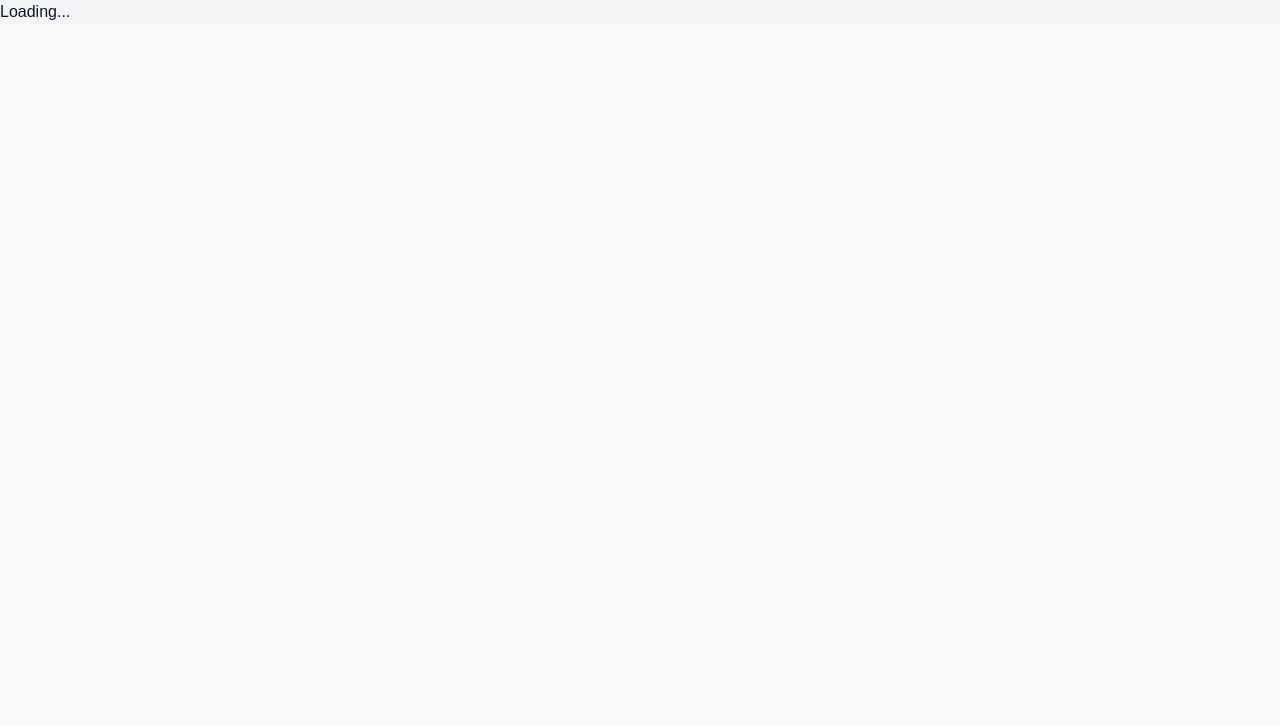
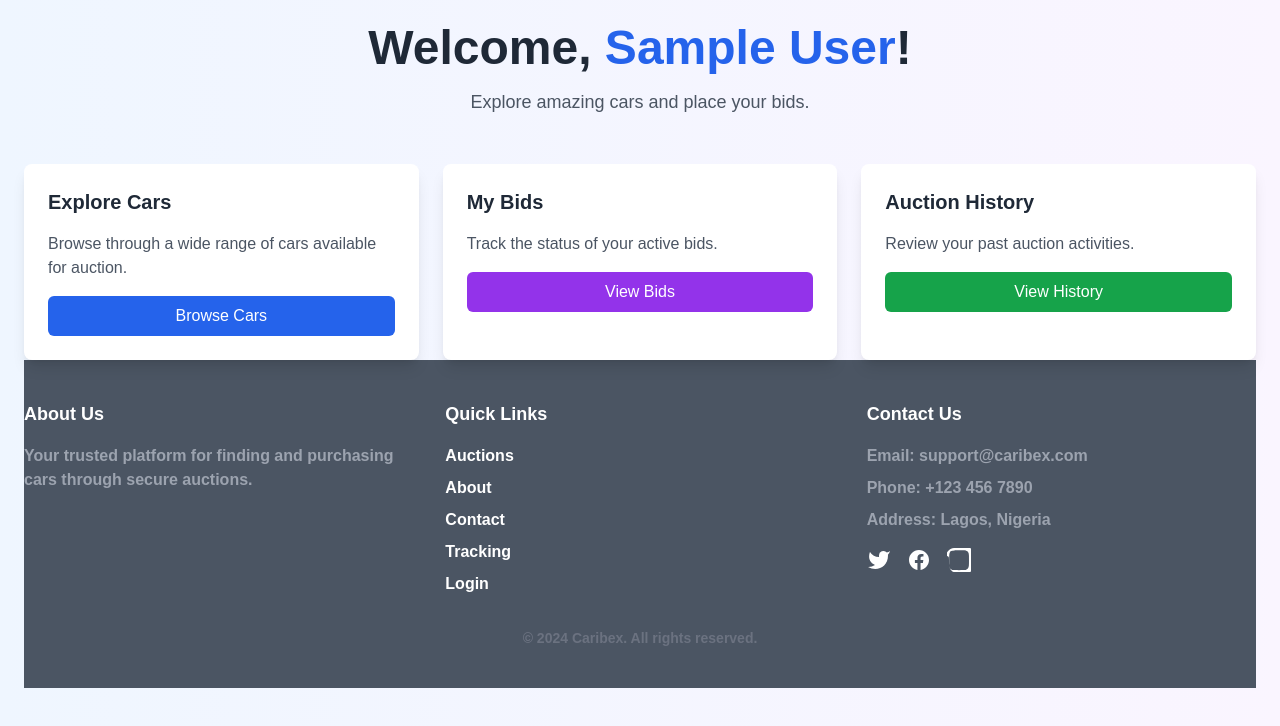
Before and after one commit to Fortunechinenyem/CARIBEX, a Next.js app: page /dashboard in a window 1280 px wide. Before the commit this address had no page. Shown: the top 726 px of the page. Built offline with nearby package versions, Linux system fonts and the light colour scheme; no server answers; sample sign-in values are in the browser's storage.

Commit message:
update dashboard

```diff
--- /dev/null
+++ b/lib/auth.js
@@ -0,0 +1,30 @@
+import {
+  createUserWithEmailAndPassword,
+  signInWithEmailAndPassword,
+  updateProfile,
+  signOut,
+} from "firebase/auth";
+import { auth } from "./firebase";
+
+export const signup = async (email, password, name) => {
+  const userCredential = await createUserWithEmailAndPassword(
+    auth,
+    email,
+    password
+  );
+  const user = userCredential.user;
+
+  await updateProfile(user, {
+    displayName: name,
+  });
+
+  return user;
+};
+
+export const login = async (email, password) => {
+  return await signInWithEmailAndPassword(auth, email, password);
+};
+
+export const logout = async () => {
+  return await signOut(auth);
+};
--- a/lib/db.js
+++ /dev/null
@@ -1,27 +0,0 @@
-import { MongoClient } from "mongodb";
-
-let client;
-let clientPromise;
-
-if (!process.env.MONGO_URI) {
-  throw new Error("Please add your MongoDB URI to .env.local");
-}
-
-const uri = process.env.MONGO_URI;
-
-if (process.env.NODE_ENV === "development") {
-  if (!global._mongoClientPromise) {
-    client = new MongoClient(uri);
-    global._mongoClientPromise = client.connect();
-  }
-  clientPromise = global._mongoClientPromise;
-} else {
-  client = new MongoClient(uri);
-  clientPromise = client.connect();
-}
-
-export default async function connectDB() {
-  const client = await clientPromise;
-  const db = client.db(process.env.MONGODB_DB);
-  return { db, client };
-}
--- /dev/null
+++ b/lib/firebase.js
@@ -0,0 +1,18 @@
+import { initializeApp, getApps, getApp } from "firebase/app";
+import { getAuth } from "firebase/auth";
+import { getFirestore } from "firebase/firestore";
+
+const firebaseConfig = {
+  apiKey: process.env.NEXT_PUBLIC_FIREBASE_API_KEY,
+  authDomain: process.env.NEXT_PUBLIC_FIREBASE_AUTH_DOMAIN,
+  projectId: process.env.NEXT_PUBLIC_FIREBASE_PROJECT_ID,
+  storageBucket: process.env.NEXT_PUBLIC_FIREBASE_STORAGE_BUCKET,
+  messagingSenderId: process.env.NEXT_PUBLIC_FIREBASE_MESSAGING_SENDER_ID,
+  appId: process.env.NEXT_PUBLIC_FIREBASE_APP_ID,
+};
+
+const app = !getApps().length ? initializeApp(firebaseConfig) : getApp();
+
+export const auth = getAuth(app);
+export const db = getFirestore(app);
+export { app };
--- a/package.json
+++ b/package.json
@@ -14,6 +14,7 @@
     "@tanstack/react-table": "^8.20.6",
     "bcryptjs": "^2.4.3",
     "chart.js": "^4.4.7",
+    "firebase": "^11.4.0",
     "formidable-serverless": "^1.1.1",
     "jsonwebtoken": "^9.0.2",
     "mongodb": "^6.12.0",
--- a/pages/api/auth/login.js
+++ /dev/null
@@ -1,31 +0,0 @@
-import connectDB from "@/lib/db";
-import bcrypt from "bcryptjs";
-import jwt from "jsonwebtoken";
-
-export default async function handler(req, res) {
-  if (req.method !== "POST") {
-    return res.status(405).json({ message: "Method not allowed" });
-  }
-
-  const { email, password } = req.body;
-
-  try {
-    const { db } = await connectDB();
-    const user = await db.collection("users").findOne({ email });
-
-    if (!user || !(await bcrypt.compare(password, user.password))) {
-      return res.status(401).json({ message: "Invalid email or password." });
-    }
-
-    const token = jwt.sign(
-      { id: user._id, email: user.email, role: user.role },
-      process.env.JWT_SECRET,
-      { expiresIn: "1h" }
-    );
-
-    return res.status(200).json({ message: "Login successful.", token });
-  } catch (error) {
-    console.error(error);
-    return res.status(500).json({ message: "Internal server error." });
-  }
-}
--- a/pages/api/auth/register.js
+++ /dev/null
@@ -1,33 +0,0 @@
-import connectDB from "@/lib/db";
-import bcrypt from "bcryptjs";
-
-export default async function handler(req, res) {
-  if (req.method !== "POST") {
-    return res.status(405).json({ message: "Method not allowed" });
-  }
-
-  const { name, email, password, role = "buyer" } = req.body; // Default role is "buyer"
-
-  try {
-    const { db } = await connectDB();
-    const existingUser = await db.collection("users").findOne({ email });
-
-    if (existingUser) {
-      return res.status(409).json({ message: "User already exists." });
-    }
-
-    const hashedPassword = await bcrypt.hash(password, 10);
-
-    await db.collection("users").insertOne({
-      name,
-      email,
-      password: hashedPassword,
-      role,
-    });
-
-    return res.status(201).json({ message: "User registered successfully." });
-  } catch (error) {
-    console.error(error);
-    return res.status(500).json({ message: "Internal server error." });
-  }
-}
--- a/pages/dashboard/index.js
+++ b/pages/dashboard/index.js
@@ -1,40 +1,134 @@
 import { useEffect, useState } from "react";
 import { useRouter } from "next/router";
+import { getAuth, onAuthStateChanged } from "firebase/auth";
+import { auth } from "@/lib/firebase";
+import Footer from "@/app/components/common/Footer";
 
 const Dashboard = () => {
   const [user, setUser] = useState(null);
+  const [loading, setLoading] = useState(true);
   const router = useRouter();
 
   useEffect(() => {
-    const token = localStorage.getItem("token");
-    if (!token) {
-      router.push("/login");
-    } else {
-      fetch("/api/user/me", {
-        headers: { Authorization: `Bearer ${token}` },
-      })
-        .then((res) => {
-          if (!res.ok) throw new Error("Failed to fetch user data");
-          return res.json();
-        })
-        .then((data) => setUser(data))
-        .catch((err) => {
-          console.error(err);
-          router.push("/login");
+    const unsubscribe = onAuthStateChanged(auth, (firebaseUser) => {
+      if (firebaseUser) {
+        setUser({
+          uid: firebaseUser.uid,
+          email: firebaseUser.email,
+          name: firebaseUser.displayName || "User",
+          role: "buyer",
         });
-    }
-  }, []);
+        setLoading(false);
+      } else {
+        router.push("/login");
+      }
+    });
 
-  if (!user) return <p>Loading...</p>;
+    return () => unsubscribe();
+  }, [router]);
+
+  if (loading) {
+    return (
+      <div className="flex items-center justify-center min-h-screen bg-gray-100">
+        <div className="animate-spin rounded-full h-12 w-12 border-t-2 border-b-2 border-blue-500"></div>
+      </div>
+    );
+  }
 
   return (
-    <div>
-      <h1>Welcome, {user.name}!</h1>
-      {user.role === "seller" ? (
-        <p>Welcome, Seller! You can upload your car here.</p>
-      ) : (
-        <p>Welcome, Buyer! You can view the available auctions.</p>
-      )}
+    <div className="min-h-screen bg-gradient-to-r from-blue-50 to-purple-50 p-6">
+      <header className="text-center mb-12">
+        <h1 className="text-4xl md:text-5xl font-bold text-gray-800 mb-4">
+          Welcome, <span className="text-blue-600">{user.name}</span>!
+        </h1>
+        <p className="text-lg text-gray-600">
+          {user.role === "seller"
+            ? "Manage your car listings and connect with buyers."
+            : "Explore amazing cars and place your bids."}
+        </p>
+      </header>
+
+      <div className="max-w-7xl mx-auto">
+        {user.role === "seller" ? (
+          <div className="grid grid-cols-1 md:grid-cols-2 lg:grid-cols-3 gap-6">
+            <div className="bg-white rounded-lg shadow-lg p-6 hover:shadow-xl transition-shadow">
+              <h2 className="text-xl font-semibold text-gray-800 mb-4">
+                Upload a New Car
+              </h2>
+              <p className="text-gray-600 mb-4">
+                List your car for auction and reach potential buyers.
+              </p>
+              <button className="w-full bg-blue-600 text-white py-2 rounded-md hover:bg-blue-700 transition-colors">
+                Upload Car
+              </button>
+            </div>
+
+            <div className="bg-white rounded-lg shadow-lg p-6 hover:shadow-xl transition-shadow">
+              <h2 className="text-xl font-semibold text-gray-800 mb-4">
+                Manage Listings
+              </h2>
+              <p className="text-gray-600 mb-4">
+                View and edit your current car listings.
+              </p>
+              <button className="w-full bg-purple-600 text-white py-2 rounded-md hover:bg-purple-700 transition-colors">
+                View Listings
+              </button>
+            </div>
+
+            <div className="bg-white rounded-lg shadow-lg p-6 hover:shadow-xl transition-shadow">
+              <h2 className="text-xl font-semibold text-gray-800 mb-4">
+                Sales Analytics
+              </h2>
+              <p className="text-gray-600 mb-4">
+                Track your sales and performance.
+              </p>
+              <button className="w-full bg-green-600 text-white py-2 rounded-md hover:bg-green-700 transition-colors">
+                View Analytics
+              </button>
+            </div>
+          </div>
+        ) : (
+          <div className="grid grid-cols-1 md:grid-cols-2 lg:grid-cols-3 gap-6">
+            <div className="bg-white rounded-lg shadow-lg p-6 hover:shadow-xl transition-shadow">
+              <h2 className="text-xl font-semibold text-gray-800 mb-4">
+                Explore Cars
+              </h2>
+              <p className="text-gray-600 mb-4">
+                Browse through a wide range of cars available for auction.
+              </p>
+              <button className="w-full bg-blue-600 text-white py-2 rounded-md hover:bg-blue-700 transition-colors">
+                Browse Cars
+              </button>
+            </div>
+
+            <div className="bg-white rounded-lg shadow-lg p-6 hover:shadow-xl transition-shadow">
+              <h2 className="text-xl font-semibold text-gray-800 mb-4">
+                My Bids
+              </h2>
+              <p className="text-gray-600 mb-4">
+                Track the status of your active bids.
+              </p>
+              <button className="w-full bg-purple-600 text-white py-2 rounded-md hover:bg-purple-700 transition-colors">
+                View Bids
+              </button>
+            </div>
+
+            <div className="bg-white rounded-lg shadow-lg p-6 hover:shadow-xl transition-shadow">
+              <h2 className="text-xl font-semibold text-gray-800 mb-4">
+                Auction History
+              </h2>
+              <p className="text-gray-600 mb-4">
+                Review your past auction activities.
+              </p>
+              <button className="w-full bg-green-600 text-white py-2 rounded-md hover:bg-green-700 transition-colors">
+                View History
+              </button>
+            </div>
+          </div>
+        )}
+      </div>
+
+      <Footer />
     </div>
   );
 };
--- a/pages/login.js
+++ b/pages/login.js
@@ -1,6 +1,8 @@
 import { useState } from "react";
 import { useRouter } from "next/router";
 import Link from "next/link";
+import { signInWithEmailAndPassword } from "firebase/auth";
+import { auth } from "@/lib/firebase";
 
 const Login = () => {
   const [email, setEmail] = useState("");
@@ -15,17 +17,12 @@ const Login = () => {
     setLoading(true);
 
     try {
-      const res = await fetch("/api/auth/login", {
-        method: "POST",
-        headers: { "Content-Type": "application/json" },
-        body: JSON.stringify({ email, password }),
-      });
+      const userCredential = await signInWithEmailAndPassword(
+        auth,
+        email,
+        password
+      );
 
-      const data = await res.json();
-      setLoading(false);
-      if (!res.ok) throw new Error(data.message);
-
-      localStorage.setItem("token", data.token);
       router.push("/dashboard");
     } catch (err) {
       setLoading(false);
```
Also changed, not shown: pages/register.js (+9 -9 lines), 1 other file (tests, documents, lock files or other folders).
